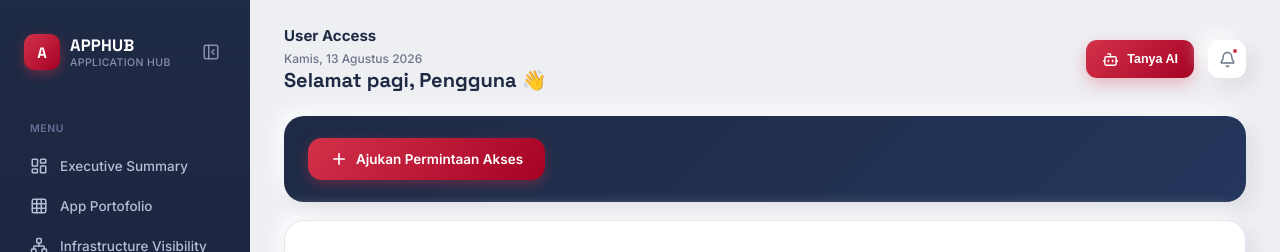
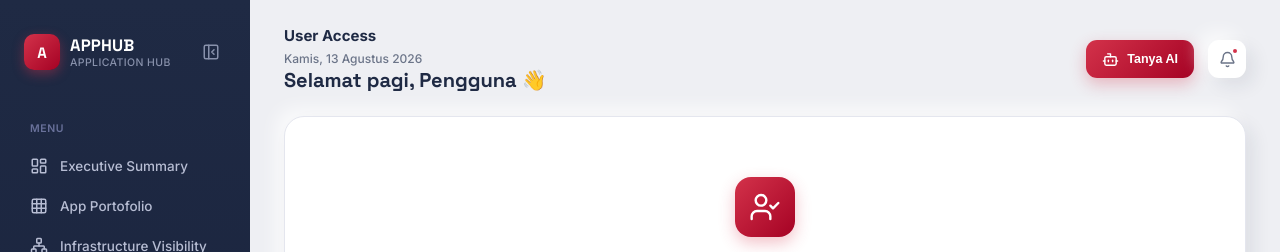
Before and after one commit to Rd27p/KP_Project, a React (Vite) app in the folder frontend/: page /user-access in a window 1280 px wide. Shown: the top 252 px of the page. Built offline with nearby package versions, Linux system fonts and the light colour scheme; no server answers.

Commit message:
fix: [GAR] Perbaikan penempatan file Profile dan Settings

```diff
--- a/frontend/src/App.jsx
+++ b/frontend/src/App.jsx
@@ -15,8 +15,8 @@ import AppRegis from './pages/request/App_Regis';
 import UseCaseRegis from './pages/request/Use_Case_Regis';
 import BotRegis from './pages/feedback/Bot_Regis';
 import Result from './pages/feedback/Result';
-import ProfilePage from './pages/ProfilePage';
-import Settings from './pages/Settings';
+import ProfilePage from './pages/profile/ProfilePage';
+import Settings from './pages/profile/Settings';
 import Security from './pages/security/Security';
 import TSAInformation from './pages/tsa/TSA_Information';
 import OSSData from './pages/oss/OSS_Data';
--- a/frontend/src/components/header.jsx
+++ b/frontend/src/components/header.jsx
@@ -2,7 +2,7 @@ import { useEffect, useRef, useState } from 'react';
 import { useLocation, Link } from 'react-router-dom';
 import { Search, X, Bell, Bot, ChevronRight } from 'lucide-react';
 import { applications } from '../pages/app_portofolio/Application_Data';
-import Profile from '../pages/Profile';
+import Profile from '../pages/profile/Profile';
 import '../style/Header_Style.css';
 
 // [GAR] Routing label digunakan pada header untuk navigasi ke halaman tertentu
--- a/frontend/src/pages/Dashboard.jsx
+++ b/frontend/src/pages/Dashboard.jsx
@@ -3,7 +3,6 @@ import {
   LayoutGrid,
   AlertTriangle,
   HeartPulse,
-  FileCheck2,
   Inbox,
   ClipboardList,
   ShieldCheck,
@@ -13,7 +12,6 @@ import {
   Lock,
   CheckCircle2,
   ArrowUpDown,
-  Clock,
   Download,
 } from 'lucide-react';
 import { Link, useSearchParams } from 'react-router-dom';
@@ -52,14 +50,6 @@ const kpis = [
     value: '92.6%',
     label: 'Kesehatan Rata-rata',
     sub: '15 dari 128 butuh perhatian',
-  },
-  {
-    key: 'completeness',
-    icon: FileCheck2,
-    tone: 'amber',
-    value: '86%',
-    label: 'Kelengkapan Data',
-    sub: '18 aplikasi belum lengkap',
   },
 ];
 
@@ -102,13 +92,6 @@ const tickets = [
   { label: 'Use Case', value: 9, icon: ClipboardList, trend: '+2', trendType: 'up', link: '/request/use-case' },
   { label: 'Security Assessment', value: 5, icon: ShieldCheck, trend: '0', trendType: 'neutral', link: '/feedback/result' },
   { label: 'Complaint', value: 7, icon: MessageSquareWarning, trend: '+3', trendType: 'up', link: '/feedback/result' },
-];
-
-const healthPulseLegend = [
-  { label: 'Security 100%', tone: 'green' },
-  { label: 'Compliance 96%', tone: 'green' },
-  { label: 'Performance 78%', tone: 'amber' },
-  { label: 'Operation 7%', tone: 'red' },
 ];
 
 const servers = [
@@ -246,7 +229,7 @@ export default function Dashboard() {
           )}
         </div>
 
-        {/* ---------- KPI (1 kartu navy, 4 segmen internal — selalu tampil di kedua view) ---------- */}
+        {/* ---------- KPI (1 kartu navy, 3 segmen internal — selalu tampil di kedua view) ---------- */}
         <div className="kpi-unified">
           {kpis.map((kpi) => {
             const Icon = kpi.icon;
--- a/frontend/src/pages/Profile.jsx
+++ b/frontend/src/pages/profile/Profile.jsx
@@ -1,7 +1,7 @@
 import { useState, useRef, useEffect } from 'react';
 import { useNavigate } from 'react-router-dom';
 import { User, Settings, LogOut, ChevronDown } from 'lucide-react';
-import '../style/Profile_Style.css';
+import '../../style/Profile_Style.css';
 
 function Profile({ user }) {
     const [open, setOpen] = useState(false);
--- a/frontend/src/pages/ProfilePage.jsx
+++ b/frontend/src/pages/profile/ProfilePage.jsx
@@ -1,8 +1,8 @@
 import { useState } from 'react';
 import { useNavigate } from 'react-router-dom';
 import { User, Mail, IdCard, Phone, Building2, LogOut } from 'lucide-react';
-import Layout from '../components/Layout';
-import '../style/Profile_Style.css';
+import Layout from '../../components/Layout';
+import '../../style/Profile_Style.css';
 
 function ProfilePage() {
     const navigate = useNavigate();
--- a/frontend/src/pages/Settings.jsx
+++ b/frontend/src/pages/profile/Settings.jsx
@@ -1,7 +1,7 @@
 import { useState } from 'react';
 import { User, Bell, Lock, Palette, Save, Check } from 'lucide-react';
-import Layout from '../components/Layout';
-import '../style/Settings_Style.css';
+import Layout from '../../components/Layout';
+import '../../style/Settings_Style.css';
 
 function getStoredUser() {
   try {
--- a/frontend/src/pages/user_access/User_Access_Main.jsx
+++ b/frontend/src/pages/user_access/User_Access_Main.jsx
@@ -22,16 +22,6 @@ function UserAccessMain() {
     return (
         <Layout>
             <div className="user-access-content">
-                <div className="user-access-hero">
-                    <button
-                        className="user-access-add-btn"
-                        onClick={() => navigate('/user-access/register')}
-                    >
-                        <Plus size={18} strokeWidth={2.2} />
-                        Ajukan Permintaan Akses
-                    </button>
-                </div>
-
                 {accessRequests.length === 0 ? (
                     <div className="user-access-empty">
                         <div className="user-access-empty-icon">
```
